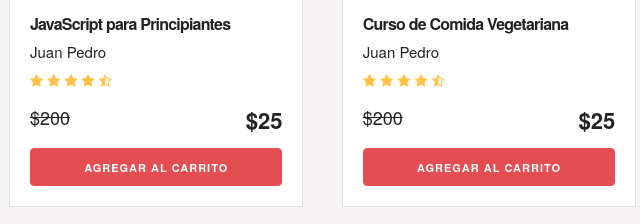
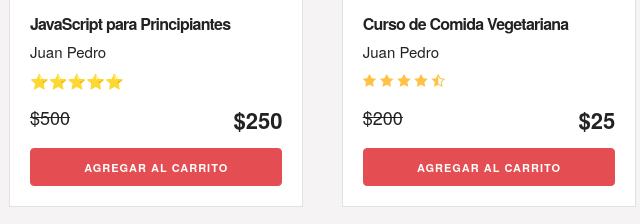
Before and after one commit to Wilder-Aguilar/carritoDeCompras, a plain HTML site: page index.html in a window 1280 px wide. Shown: the part 823-1047 px from the top of the page, 151-791 px from the left. Drawn offline with Linux system fonts and the light colour scheme.

Commit message:
ajustes iniciales

```diff
--- a/index.html
+++ b/index.html
@@ -95,8 +95,8 @@
                     <div class="info-card">
                         <h4>JavaScript para Principiantes</h4>
                         <p>Juan Pedro</p>
-                        <img src="img/estrellas.png">
-                        <p class="precio">$200 <span class="u-pull-right ">$25</span></p>
+                        <p>⭐⭐⭐⭐⭐</p>
+                        <p class="precio">$500 <span class="u-pull-right ">$250</span></p>
                         <a href="#" class="u-full-width button-primary button input agregar-carrito" data-id="1">Agregar
                             Al Carrito</a>
                     </div>
```
